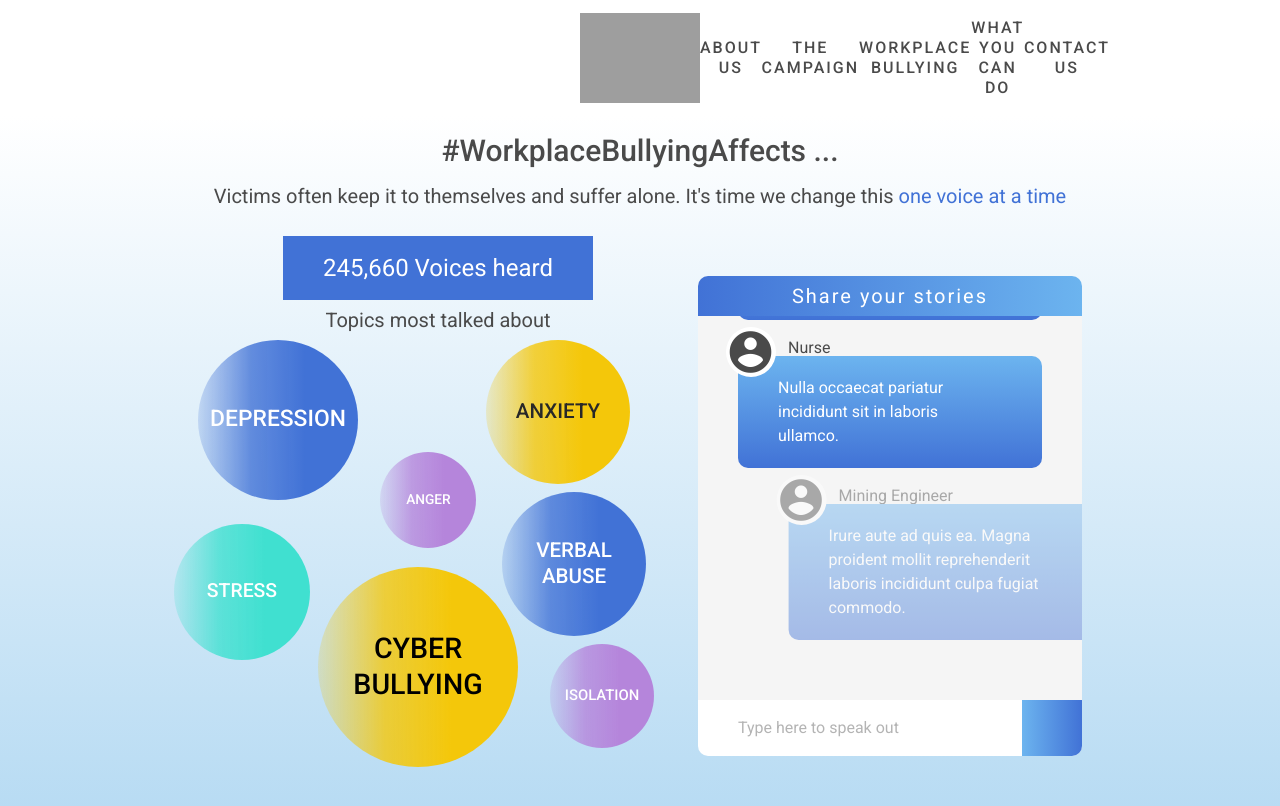
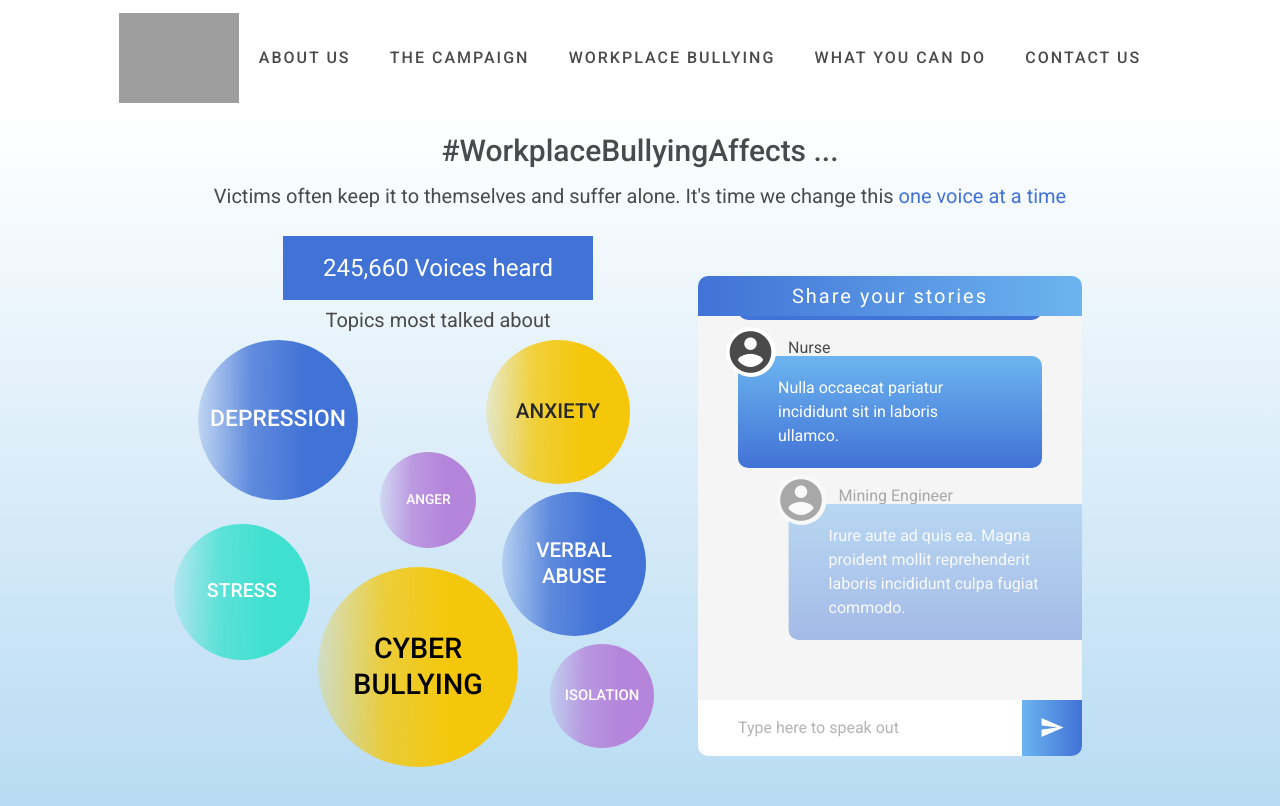
Before and after one commit to khoiphan21/advertising-campaign-prototype, an Angular app: page / in a window 1280 px wide. Shown: the top 806 px of the page. Built offline with nearby package versions, Linux system fonts and the light colour scheme; grey boxes are pictures that could not be loaded.

Commit message:
update header and send button

```diff
--- a/src/app/chat-simulation/chat-simulation.component.html
+++ b/src/app/chat-simulation/chat-simulation.component.html
@@ -16,7 +16,7 @@
 	<div class="input-area">
 		<div class="type-area">Type here to speak out</div>
 		<div class="send-button">
-
+      <i class="material-icons">send</i>
 		</div>
 	</div>
 </div>
--- a/src/app/chat-simulation/chat-simulation.component.scss
+++ b/src/app/chat-simulation/chat-simulation.component.scss
@@ -84,6 +84,11 @@
       width: 60px;
       height: 100%;
       background: linear-gradient(to right , $light-blue, $dark-blue);
+
+      i {
+        color: white;
+        font-size: 25px;
+      }
     }
   }
 }
--- a/src/app/header/header.component.scss
+++ b/src/app/header/header.component.scss
@@ -22,7 +22,7 @@ $blue: #4787D3;
     display: flex;
     align-items: center;
     justify-content: space-around;
-    width: 0%;
+    width: 80%;
 
     p {
       font-weight: 500;
```
